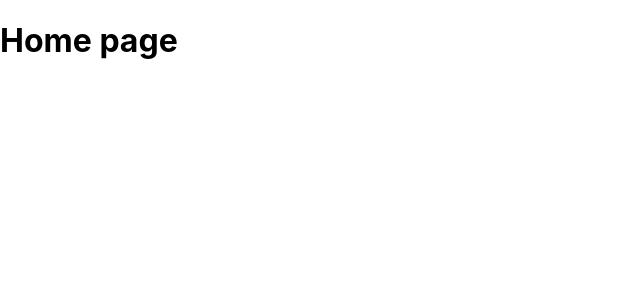
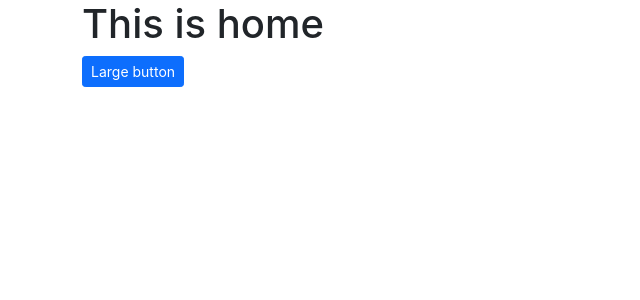
Before and after one commit to sowrovsarkar63/Mental-Health-Consultation-Lab-Web-App, a React (Create React App) app: page / in a window 1280 px wide. Shown: the top 300 px of the page, without its empty margins (0-640 px from the left). Built offline with nearby package versions, Linux system fonts and the light colour scheme.

Commit message:
using reactbootstrap for faster development

```diff
--- a/package.json
+++ b/package.json
@@ -3,13 +3,12 @@
   "version": "0.1.0",
   "private": true,
   "dependencies": {
-    "@emotion/react": "^11.5.0",
-    "@emotion/styled": "^11.3.0",
-    "@mui/material": "^5.0.4",
     "@testing-library/jest-dom": "^5.11.4",
     "@testing-library/react": "^11.1.0",
     "@testing-library/user-event": "^12.1.10",
+    "bootstrap": "^5.1.1",
     "react": "^17.0.2",
+    "react-bootstrap": "^2.0.0-rc.1",
     "react-dom": "^17.0.2",
     "react-router-dom": "^5.3.0",
     "react-scripts": "4.0.3",
--- a/public/index.html
+++ b/public/index.html
@@ -1,14 +1,15 @@
 <!DOCTYPE html>
 <html lang="en">
+
 <head>
   <meta charset="utf-8" />
   <link rel="icon" href="%PUBLIC_URL%/favicon.ico" />
   <meta name="viewport" content="width=device-width, initial-scale=1" />
   <meta name="theme-color" content="#000000" />
-    <meta
-      name="description"
-      content="Web site created using create-react-app"
-    />
+  <meta name="description" content="Web site created using create-react-app" />
+  <!-- bootstrap css cdn  -->
+  <link rel="stylesheet" href="https://cdn.jsdelivr.net/npm/bootstrap@5.1.1/dist/css/bootstrap.min.css"
+    integrity="sha384-F3w7mX95PdgyTmZZMECAngseQB83DfGTowi0iMjiWaeVhAn4FJkqJByhZMI3AhiU" crossorigin="anonymous" />
   <link rel="apple-touch-icon" href="%PUBLIC_URL%/logo192.png" />
   <!--
       manifest.json provides metadata used when your web app is installed on a
@@ -24,8 +25,9 @@
       work correctly both with client-side routing and a non-root public URL.
       Learn how to configure a non-root public URL by running `npm run build`.
     -->
-    <title>React App</title>
+  <title>Mental Health Consulting</title>
 </head>
+
 <body>
   <noscript>You need to enable JavaScript to run this app.</noscript>
   <div id="root"></div>
@@ -40,4 +42,5 @@
       To create a production bundle, use `npm run build` or `yarn build`.
     -->
 </body>
+
 </html>
--- a/src/components/pages/Home/Home.js
+++ b/src/components/pages/Home/Home.js
@@ -1,10 +1,14 @@
 import React from "react";
+import { Button, Container } from "react-bootstrap";
 
 const Home = () => {
     return (
-        <div>
-            <h1>Home page</h1>
-        </div>
+        <Container>
+            <h1>This is home </h1>
+            <Button variant="primary" size="sm">
+                Large button
+            </Button>
+        </Container>
     );
 };
 
```
Also changed, not shown: 1 other file (tests, documents, lock files or other folders). Lines whose indentation alone changed are shown as unchanged.
